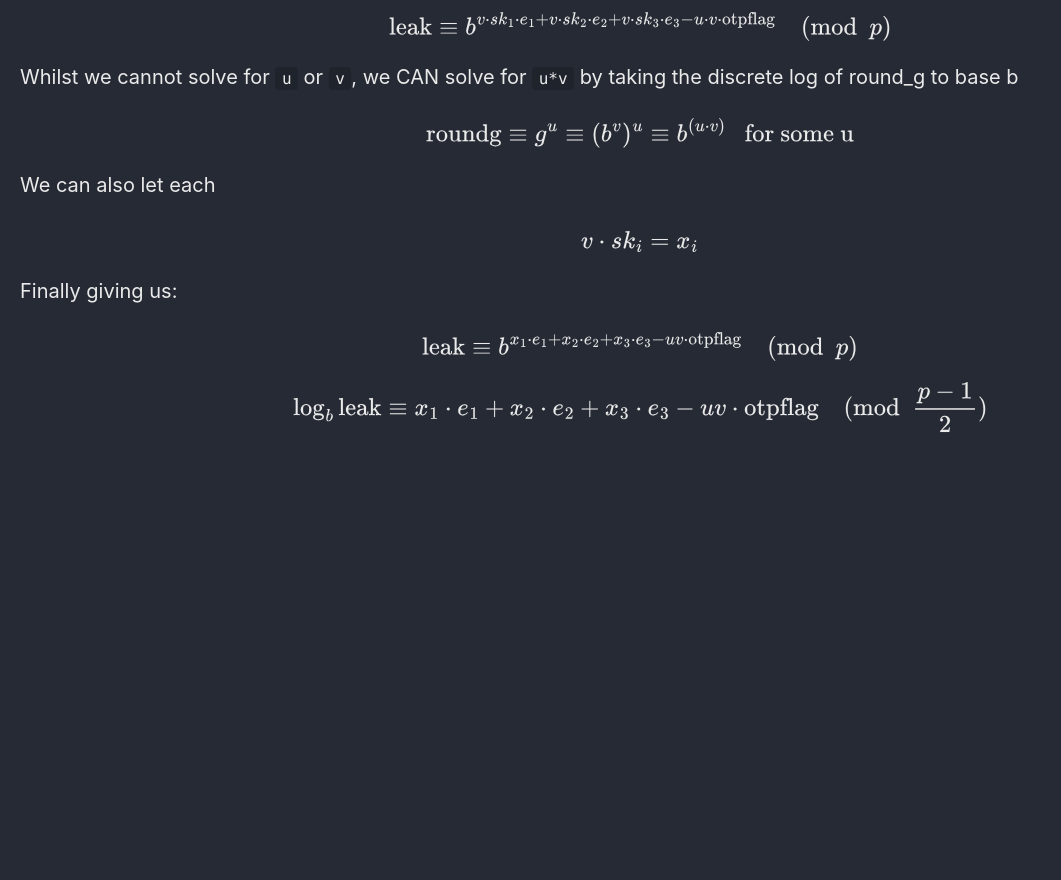
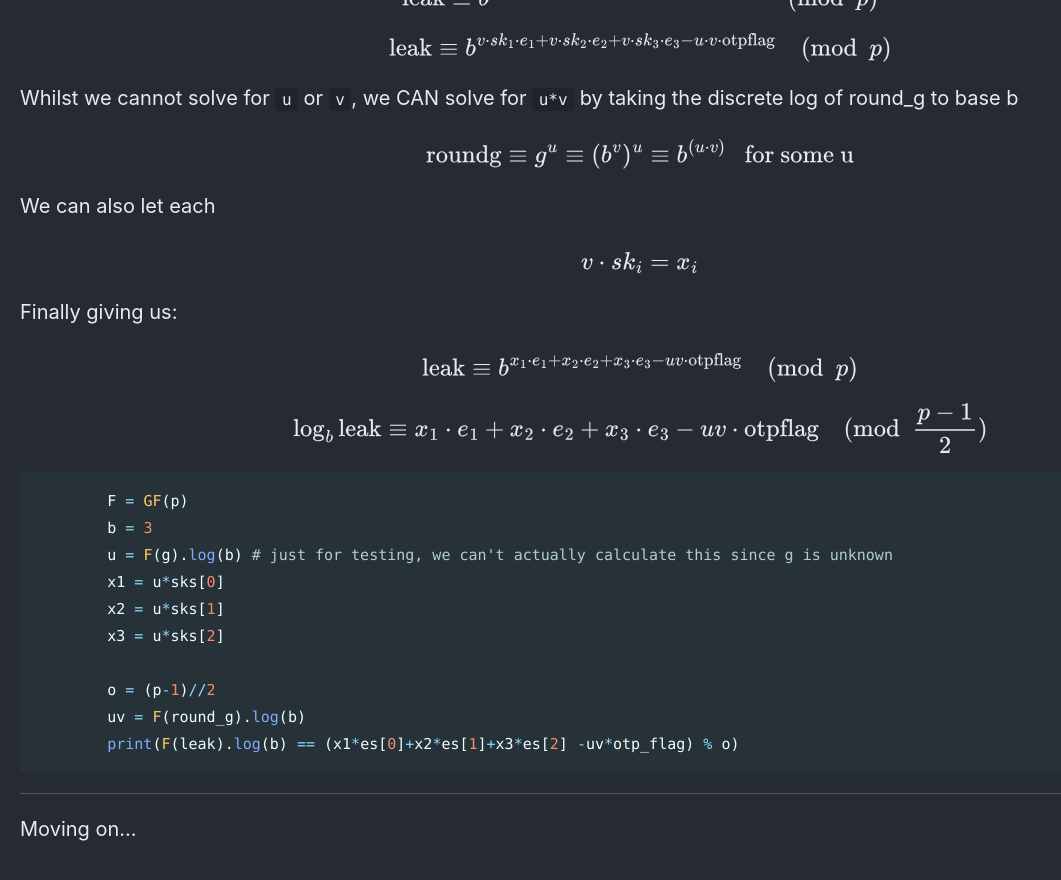
Before and after one commit to Connor-McCartney/Connor-McCartney.github.io, a Jekyll site: the page built from _pages/cryptography/other/L3-RCTF2024.md, in a window 1280 px wide and 900 px high, scrolled down 4937 px. Shown: the top 880 px of the window, without its empty margins (0-1061 px from the left). Built offline with Jekyll 4.4.1, drawn with Linux system fonts in a browser that asks for light colours; cached includes are drawn as plain includes; before the commit the page ends 5419 px from its top, so only the background shows below that.

Commit message:
Update L3-RCTF2024.md

````diff
--- a/_pages/cryptography/other/L3-RCTF2024.md
+++ b/_pages/cryptography/other/L3-RCTF2024.md
@@ -134,7 +134,7 @@ if __name__ == "__main__":
 Note: flag format is `RCTF{...}`
 
 
-
+---
 
 
 <br>
@@ -207,3 +207,20 @@ Finally giving us:
 $$\text{leak} \equiv b^{x_1 \cdot e_1 + x_2 \cdot e_2 + x_3 \cdot e_3 - uv \cdot \text{otpflag}} \pmod p$$
 
 $$\log_b{\text{leak}} \equiv x_1 \cdot e_1 + x_2 \cdot e_2 + x_3 \cdot e_3 - uv \cdot \text{otpflag} \pmod {\frac{p-1}{2}}$$
+
+```python
+        F = GF(p)
+        b = 3
+        u = F(g).log(b) # just for testing, we can't actually calculate this since g is unknown
+        x1 = u*sks[0]
+        x2 = u*sks[1]
+        x3 = u*sks[2]
+
+        o = (p-1)//2
+        uv = F(round_g).log(b)
+        print(F(leak).log(b) == (x1*es[0]+x2*es[1]+x3*es[2] -uv*otp_flag) % o)
+```
+
+---
+
+Moving on...
````
